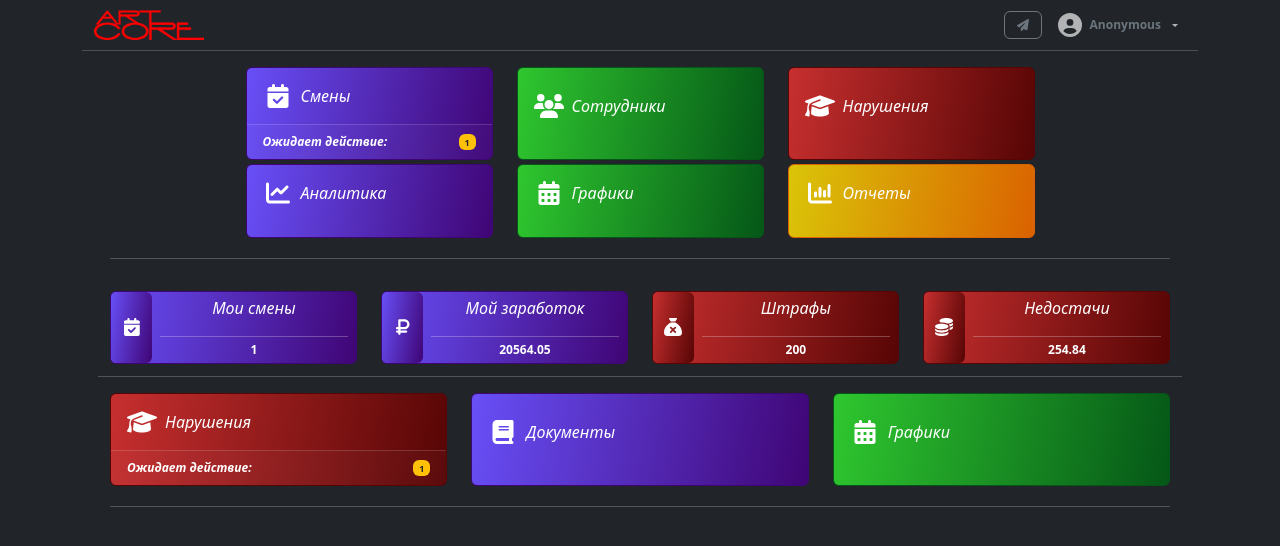
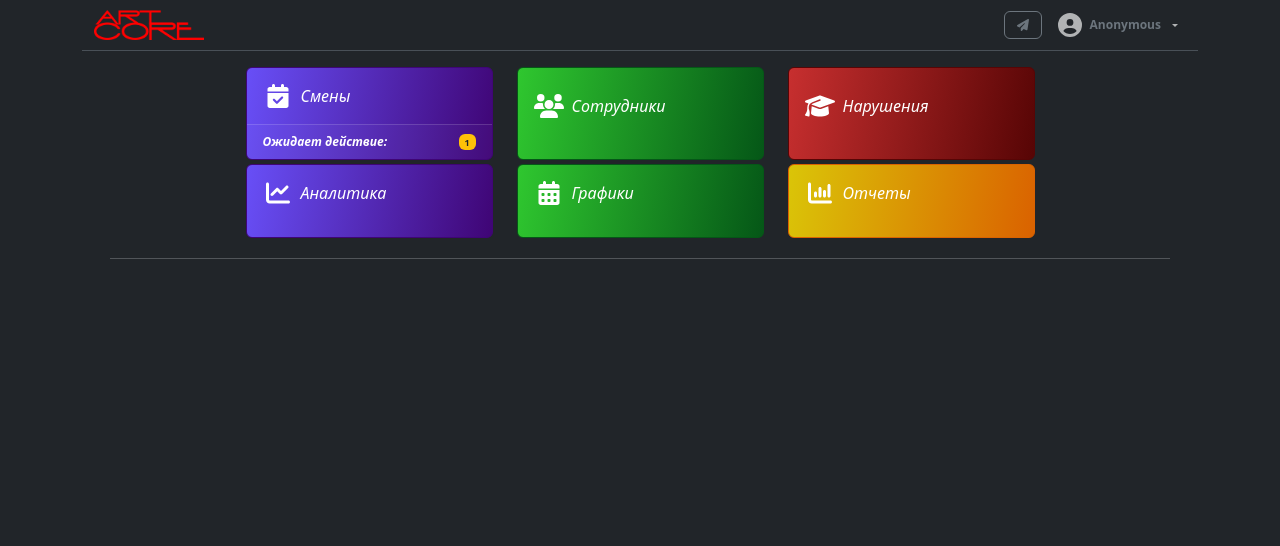
Before and after one commit to PlanSK/area-frontend, a React (Create React App) app: page / in a window 1280 px wide. Shown: the top 546 px of the page. Built offline with nearby package versions, Linux system fonts and the light colour scheme.

Commit message:
Add if statement in App for the staff permissions.

```diff
--- a/src/App.tsx
+++ b/src/App.tsx
@@ -30,11 +30,13 @@ function App() {
       />
       <main>
         <div className="container">
+          {data.profileData.staffPermissions ?
             <StaffDashboard unverifiedWorkshifts={dashboardData.unverifiedWorkshifts}
                             inactiveUsers={dashboardData.inactiveUsers}
                             waitExplanationMisconducts={dashboardData.waitExplanationMisconducts}
                             waitDecisionMisconducts={dashboardData.waitDecisionMisconducts}
             />
+          :
             <EmployeeDashboard workshiftsCount={employeeData.workshiftsCount}
                               summaryEarnings={employeeData.summaryEarnings}
                               penaltySum={employeeData.penaltySum}
@@ -43,6 +45,7 @@ function App() {
                               isCashier={employeeData.isCashier}
                               summaryShortage={employeeData.summaryShortage}
             />
+          }
         </div>
       </main>
     </div>
```
Lines whose indentation alone changed are shown as unchanged.
